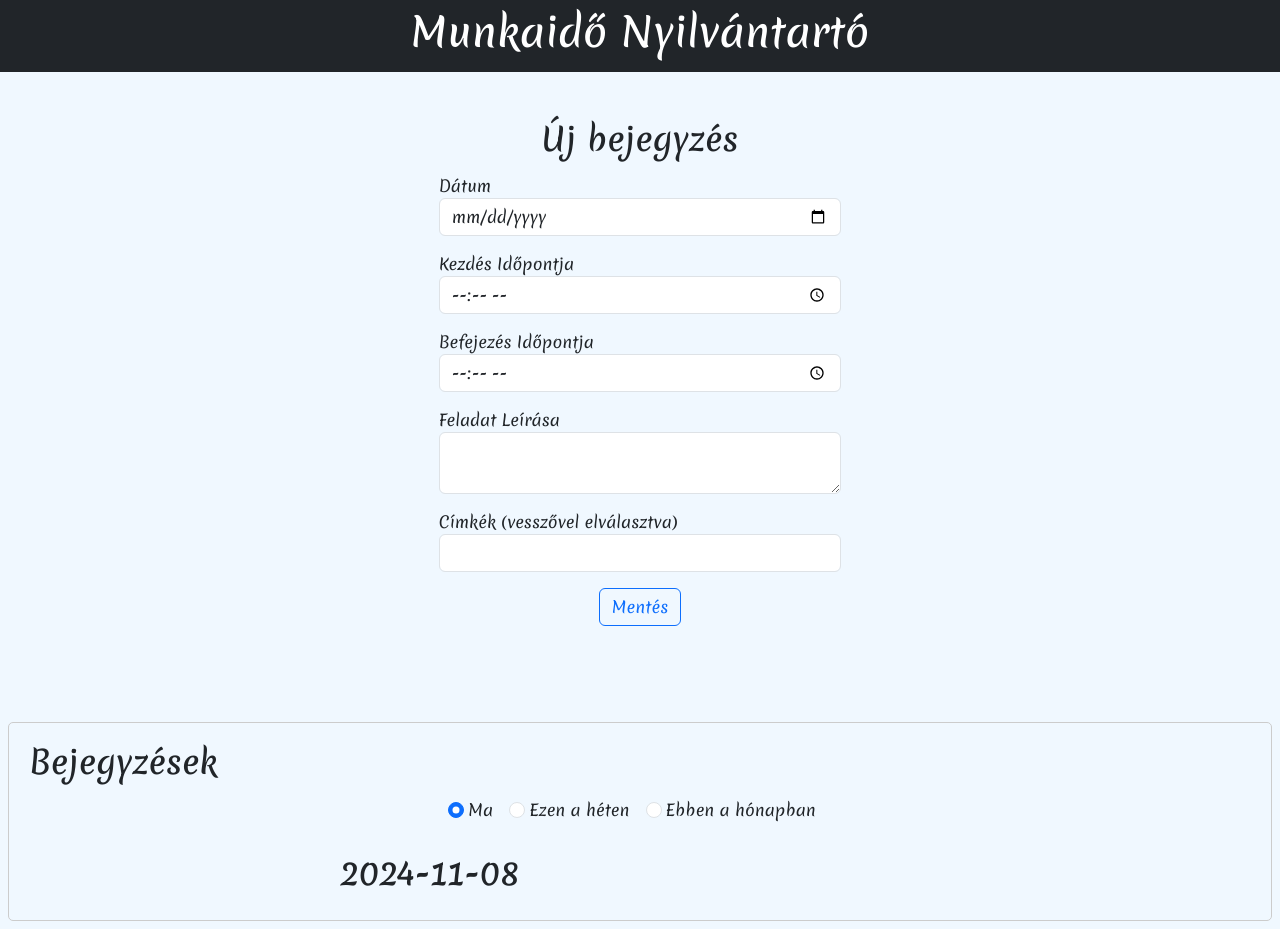
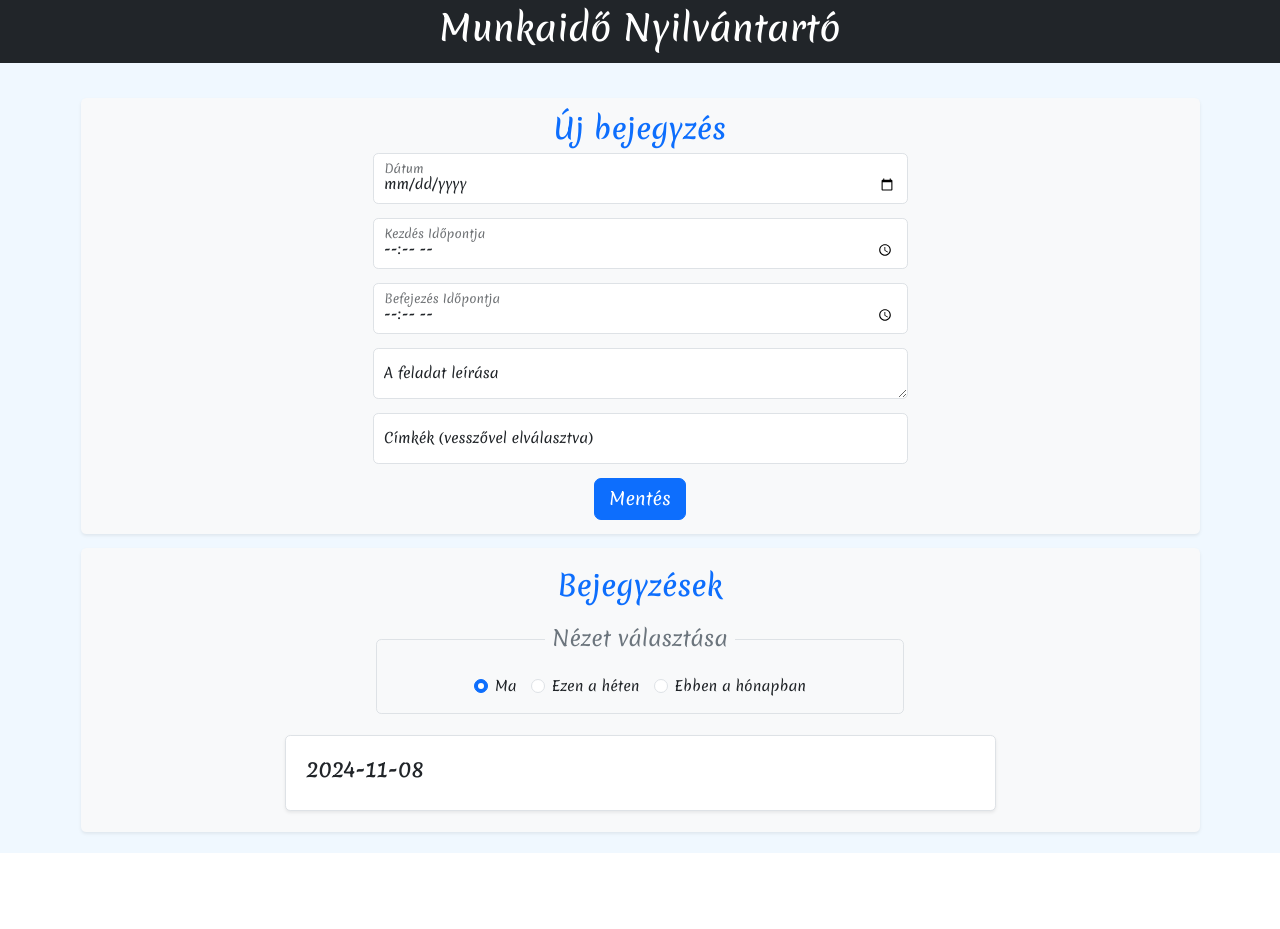
Before and after one commit to daevne/time-tracking-app, a Vue app: page / in a window 1280 px wide. After the commit the page ends 853 px from the top, so only its background shows below. Built offline with nearby package versions, Linux system fonts and the light colour scheme.

Commit message:
style: improve design

```diff
--- a/src/App.vue
+++ b/src/App.vue
@@ -1,12 +1,13 @@
 <template>
   <div id="app" class="container-fluid" style="font-family: 'Merienda', sans-serif;">
-    <div class="row title mb-5">
+    <div class="row title">
       <div class="col-12 bg-dark text-white text-center py-2">
         <h1>Munkaidő Nyilvántartó</h1>
       </div>
     </div>
 
-    <div class="row entry-form mb-3">
+    <div class="container p-4">
+      <div class="row entry-form">
         <TimeEntryForm
           @entryAdded="handleEntryAdded"
           :entryToEdit="entryToEdit"
@@ -14,11 +15,9 @@
         />
       </div>
 
-    <div class="row notification mb-3 p-2">
       <Notification v-if="notification.message" :message="notification.message" :alertType="notification.type" />
-    </div>
 
-    <div class="row entry-list p-2">
+      <div class="row entry-list">
         <TimeEntryList
           :currentView="currentView"
           :selectedDate="selectedDate"
@@ -27,6 +26,7 @@
           @entryDeleted="handleEntryDeleted"
           @entryEdited="handleEntryEdited"
         />
+      </div>
     </div>
   </div>
 </template>
@@ -103,8 +103,12 @@
     background-color:aliceblue;
   }
 
-  h1 {
-    font-size: 2.5rem;
+  html {
+    font-size: 14px;
+}
+
+  body {
+      font-size: 1rem;
   }
 
   .title {
--- a/src/components/EntryList.vue
+++ b/src/components/EntryList.vue
@@ -1,20 +1,32 @@
 <template>
     <ul class="list-group">
-        <li v-for="entry in entries" :key="entry.id" class="list-group-item mb-2">
-            <div class="d-flex justify-content-between">
+        <li
+            v-for="entry in entries"
+            :key="entry.id"
+            class="list-group-item border-0 shadow-sm mb-3 rounded">
+            <div class="d-flex justify-content-between align-items-start">
                 <div>
-                    <strong>
-                        <template v-if="showDate">{{ entry.date }} </template>
-                        {{ entry.startTime }} - {{ entry.endTime }}
+                    <strong class="d-block">
+                        <template v-if="showDate">
+                            <span class="text-primary me-2">{{ entry.date }}</span>
+                        </template>
+                        <span class="text-secondary">{{ entry.startTime }} - {{ entry.endTime }}</span>
                     </strong>
-                    <p>{{ entry.description }}</p>
-                    <p v-if="entry.tags && entry.tags.length"><strong>Címkék:</strong> {{ entry.tags }}</p>
+                    <p class="mb-1">{{ entry.description }}</p>
+                    <p v-if="entry.tags && entry.tags.length" class="mb-0">
+                        <strong class="text-muted">Címkék:</strong>
+                        <span class="badge bg-info text-dark ms-1">{{ entry.tags }}</span>
+                    </p>
                 </div>
                 <div class="d-flex align-items-center">
-                    <button @click="$emit('edit-entry', entry.id)" class="btn btn-primary btn-sm me-2">
+                    <button
+                        @click="$emit('edit-entry', entry.id)"
+                        class="btn btn-outline-primary btn-sm me-2">
                         <i class="bi bi-pencil"></i>
                     </button>
-                    <button @click="$emit('delete-entry', entry.id)" class="btn btn-danger btn-sm">
+                    <button
+                        @click="$emit('delete-entry', entry.id)"
+                        class="btn btn-outline-danger btn-sm">
                         <i class="bi bi-trash"></i>
                     </button>
                 </div>
@@ -22,6 +34,7 @@
         </li>
     </ul>
 </template>
+
 
 <script>
 export default {
--- a/src/components/Notification.vue
+++ b/src/components/Notification.vue
@@ -1,6 +1,10 @@
 <template>
-    <div v-if="isVisible" class="alert" :class="alertClass" role="alert">
-        {{ message }}
+    <div class="row justify-content-center">
+        <div class="col-12 col-lg-6">
+            <div v-if="isVisible" class="alert shadow-sm rounded border-0" :class="alertClass" role="alert">
+                {{ message }}
+            </div>
+        </div>
     </div>
 </template>
 
--- a/src/components/TimeEntryForm.vue
+++ b/src/components/TimeEntryForm.vue
@@ -1,32 +1,64 @@
 <template>
-    <div class="container mb-4">
-        <div class="row">
-            <div class="col-12 col-lg-4 offset-lg-4">
-                <h2 class="text-center mb-3">{{ formTitle }}</h2>
-                <NotificationAlert v-if="notification.message" :message="notification.message" :type="notification.type" />
+    <div class="container my-3 p-3 bg-light rounded shadow-sm">
+        <div class="row justify-content-center">
+            <div class="col-12 col-lg-6">
+                <h2 class="text-center mb-2 text-primary">{{ formTitle }}</h2>
+                <NotificationAlert
+                    v-if="notification.message"
+                    :message="notification.message"
+                    :type="notification.type"
+                />
                 <form @submit.prevent="handleSubmit">
-                    <div class="mb-3">
+                    <div class="form-floating mb-3">
+                        <input
+                            type="date"
+                            v-model="entry.date"
+                            required
+                            class="form-control"
+                            id="date"
+                            placeholder="Dátum">
                         <label for="date">Dátum</label>
-                        <input type="date" v-model="entry.date" required class="form-control" id="date">
                     </div>
-                    <div class="mb-3">
+                    <div class="form-floating mb-3">
+                        <input
+                            type="time"
+                            v-model="entry.startTime"
+                            required
+                            class="form-control"
+                            id="startTime"
+                            placeholder="Kezdés Időpontja">
                         <label for="startTime">Kezdés Időpontja</label>
-                        <input type="time" v-model="entry.startTime" required class="form-control" id="startTime">
                     </div>
-                    <div class="mb-3">
+                    <div class="form-floating mb-3">
+                        <input
+                            type="time"
+                            v-model="entry.endTime"
+                            required
+                            class="form-control"
+                            id="endTime"
+                            placeholder="Befejezés Időpontja">
                         <label for="endTime">Befejezés Időpontja</label>
-                        <input type="time" v-model="entry.endTime" required class="form-control" id="endTime">
                     </div>
-                    <div class="mb-3">
-                        <label for="description">Feladat Leírása</label>
-                        <textarea v-model="entry.description" required class="form-control" id="description"></textarea>
+                    <div class="form-floating mb-3">
+                        <textarea
+                            v-model="entry.description"
+                            required
+                            class="form-control"
+                            id="description"
+                            placeholder="Feladat Leírása"></textarea>
+                        <label for="description">A feladat leírása</label>
                     </div>
-                    <div class="mb-3">
+                    <div class="form-floating mb-3">
+                        <input
+                            type="text"
+                            v-model="entry.tags"
+                            class="form-control"
+                            id="tags"
+                            placeholder="Címkék (vesszővel elválasztva)">
                         <label for="tags">Címkék (vesszővel elválasztva)</label>
-                        <input type="text" v-model="entry.tags" class="form-control" id="tags">
                     </div>
-                    <div class="mb-3 text-center">
-                        <button type="submit" class="btn btn-outline-primary">Mentés</button>
+                    <div class="text-center">
+                        <button type="submit" class="btn btn-primary btn-lg">Mentés</button>
                     </div>
                 </form>
             </div>
--- a/src/components/TimeEntryList.vue
+++ b/src/components/TimeEntryList.vue
@@ -1,42 +1,64 @@
 <template>
-    <div class="container">
-        <div class="row">
+    <div class="container p-4 bg-light rounded shadow-sm">
+        <div class="row mb-3">
             <div class="col-12">
-                <h2 class="mb-3">Bejegyzések</h2>
+                <h2 class="text-center text-primary">Bejegyzések</h2>
             </div>
         </div>
         <div class="row mb-4 text-center">
-            <div class="col-12 col-lg-4 offset-lg-4">
-                <fieldset>
-                    <div class="form-check-inline mb-2">
-                        <input class="form-check-input" type="radio" id="daily" value="daily" v-model="currentView" name="viewOption">
-                        <label class="form-check-label ms-1" for="daily">
+            <div class="col-12 col-lg-6 offset-lg-3">
+                <fieldset class="border p-3 rounded">
+                    <legend class="float-none w-auto px-2 text-secondary">Nézet választása</legend>
+                    <div class="d-flex justify-content-center gap-3">
+                        <div class="form-check">
+                            <input
+                                class="form-check-input"
+                                type="radio"
+                                id="daily"
+                                value="daily"
+                                v-model="currentView"
+                                name="viewOption">
+                            <label class="form-check-label" for="daily">
                                 Ma
                             </label>
                         </div>
-                    <div class="form-check-inline">
-                        <input class="form-check-input" type="radio" id="weekly" value="weekly" v-model="currentView" name="viewOption">
-                        <label class="form-check-label ms-1" for="weekly">
+                        <div class="form-check">
+                            <input
+                                class="form-check-input"
+                                type="radio"
+                                id="weekly"
+                                value="weekly"
+                                v-model="currentView"
+                                name="viewOption">
+                            <label class="form-check-label" for="weekly">
                                 Ezen a héten
                             </label>
                         </div>
-                    <div class="form-check-inline">
-                        <input class="form-check-input" type="radio" id="monthly" value="monthly" v-model="currentView" name="viewOption">
-                        <label class="form-check-label ms-1" for="monthly">
+                        <div class="form-check">
+                            <input
+                                class="form-check-input"
+                                type="radio"
+                                id="monthly"
+                                value="monthly"
+                                v-model="currentView"
+                                name="viewOption">
+                            <label class="form-check-label" for="monthly">
                                 Ebben a hónapban
                             </label>
+                        </div>
                     </div>
                 </fieldset>
             </div>
         </div>
-        <div class="row component">
-            <div class="col-12 col-md-6 offset-md-3">
+        <div class="row">
+            <div class="col-12 col-md-8 offset-md-2">
                 <component
                     :is="currentComponent"
                     :entries="entries"
                     :selectedDate="selectedDate"
                     :deleteEntry="deleteEntry"
                     :editEntry="editEntry"
+                    class="border p-4 rounded bg-white shadow-sm"
                 />
             </div>
         </div>
@@ -98,11 +120,3 @@
         }
     };
 </script>
-
-<style scoped>
-    .container {
-        border: 1px solid #ccc;
-        border-radius: 5px;
-        padding: 20px;
-    }
-</style>
--- a/src/views/DailyView.vue
+++ b/src/views/DailyView.vue
@@ -1,6 +1,6 @@
 <template>
     <div>
-        <h2>{{ selectedDate }}</h2>
+        <h4>{{ selectedDate }}</h4>
         <EntryList :entries="filteredEntries" :showDate="false" @edit-entry="editEntry" @delete-entry="deleteEntry" />
     </div>
 </template>
--- a/src/views/MonthlyView.vue
+++ b/src/views/MonthlyView.vue
@@ -1,6 +1,6 @@
 <template>
     <div>
-        <h2>{{ monthName }}</h2>
+        <h4>{{ monthName }}</h4>
         <EntryList :entries="filteredEntries" @edit-entry="editEntry" @delete-entry="deleteEntry" />
     </div>
 </template>
--- a/src/views/WeeklyView.vue
+++ b/src/views/WeeklyView.vue
@@ -1,6 +1,6 @@
 <template>
     <div>
-        <h2>{{ weekNumber }}. Hét</h2>
+        <h4>{{ weekNumber }}. Hét</h4>
         <EntryList :entries="filteredEntries" @edit-entry="editEntry" @delete-entry="deleteEntry" />
     </div>
 </template>
```
Lines whose indentation alone changed are shown as unchanged.
